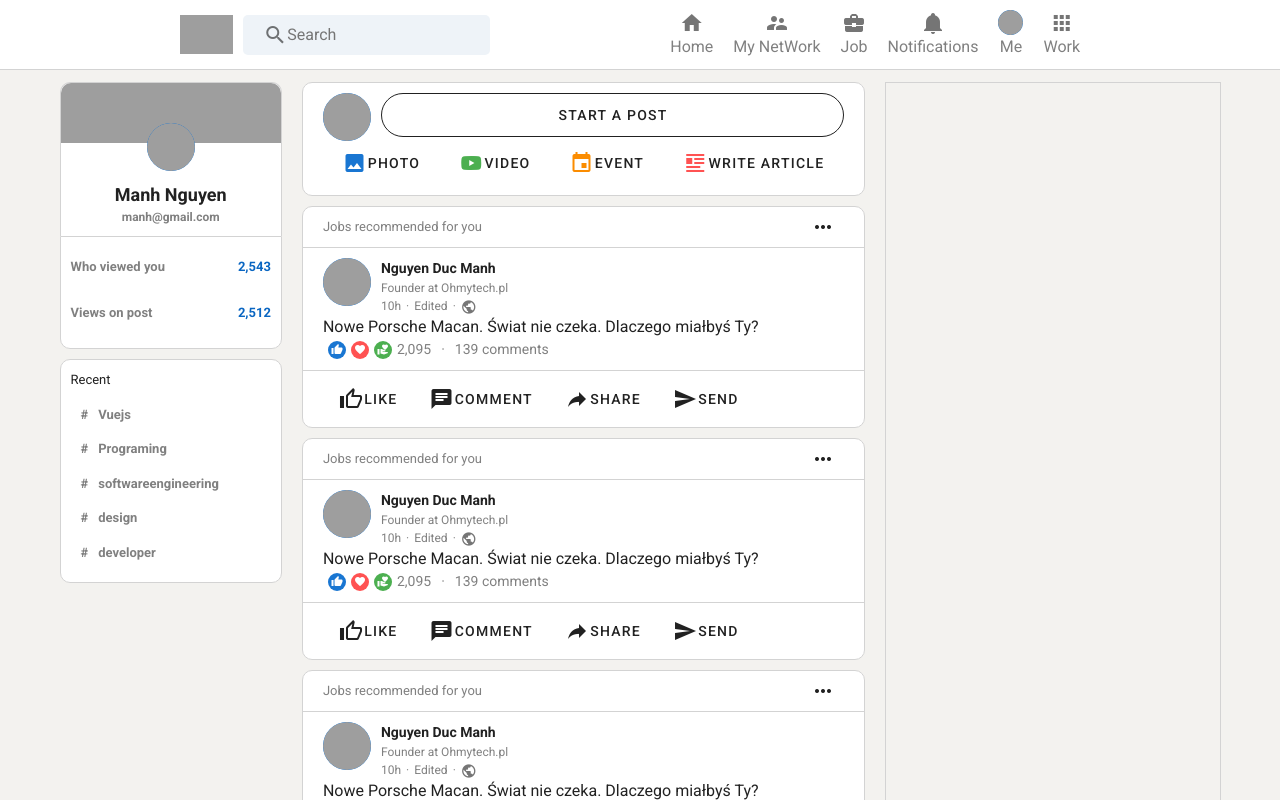
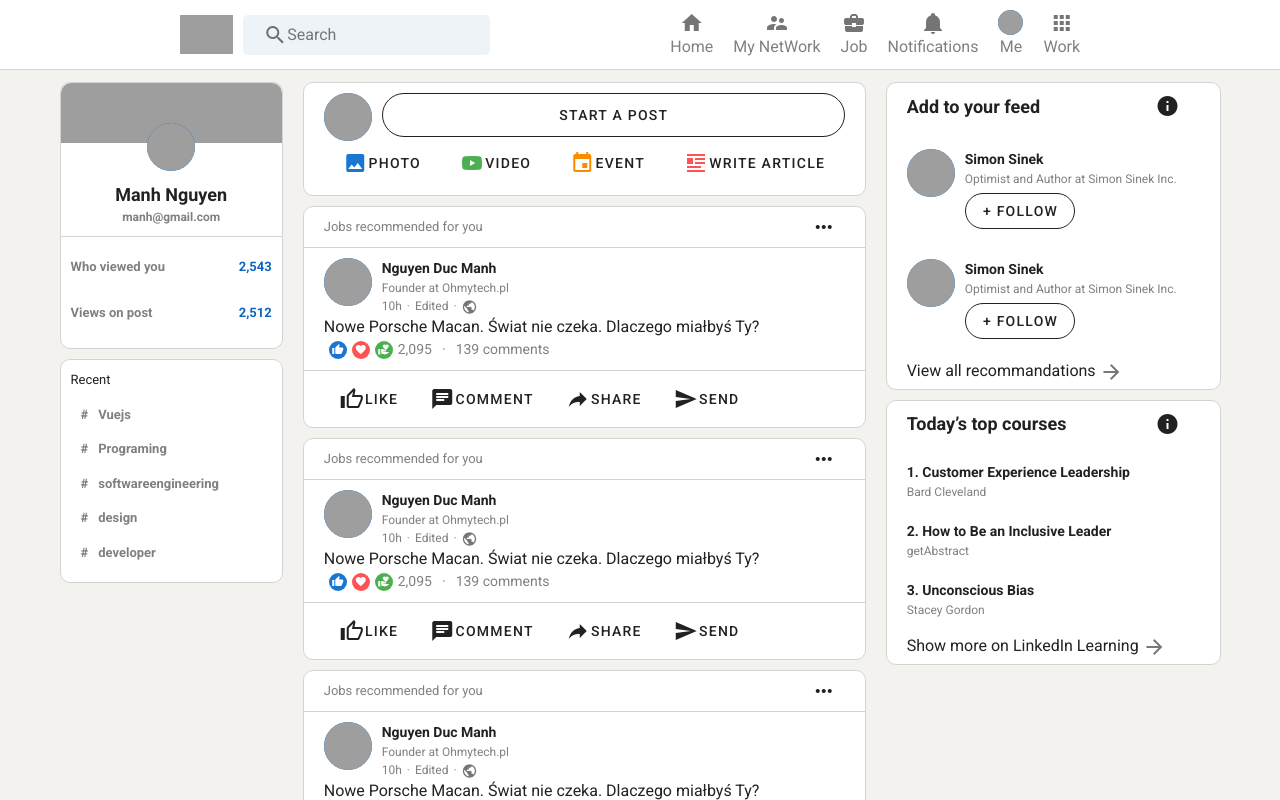
Before and after one commit to MarekNguyen/linkedin-clone, a Nuxt app: page / in a window 1280 px wide. Shown: the top 800 px of the page. Built offline with nearby package versions, Linux system fonts and the light colour scheme; grey boxes are pictures that could not be loaded.

Commit message:
widget done

```diff
--- a/components/Body/Widget.vue
+++ b/components/Body/Widget.vue
@@ -1,13 +1,36 @@
 <template>
-    <div class="app__widget" :style="{ flex: flexPoint }"></div>
+    <div class="app__widget" :style="{ flex: flexPoint }">
+        <BodyWidgetSuggestion>
+            <template v-slot:header> Add to your feed </template>
+            <template v-slot:body>
+                <BodyWidgetUserInfo />
+                <BodyWidgetUserInfo />
+            </template>
+            <template v-slot:footer> View all recommandations </template>
+        </BodyWidgetSuggestion>
+        <BodyWidgetSuggestion>
+            <template v-slot:header> Today’s top courses </template>
+            <template v-slot:body>
+                <BodyWidgetCourseInfo>
+                    <template v-slot:courseName> 1. Customer Experience Leadership </template>
+                    <template v-slot:courseAuthor> Bard Cleveland </template>
+                </BodyWidgetCourseInfo>
+                <BodyWidgetCourseInfo>
+                    <template v-slot:courseName> 2. How to Be an Inclusive Leader </template>
+                    <template v-slot:courseAuthor> getAbstract </template>
+                </BodyWidgetCourseInfo>
+                <BodyWidgetCourseInfo>
+                    <template v-slot:courseName> 3. Unconscious Bias </template>
+                    <template v-slot:courseAuthor> Stacey Gordon </template>
+                </BodyWidgetCourseInfo>
+            </template>
+            <template v-slot:footer> Show more on LinkedIn Learning </template>
+        </BodyWidgetSuggestion>
+    </div>
 </template>
 <script>
 export default {
     props: ["flexPoint"],
 };
 </script>
-<style scoped>
-.app__widget {
-    border: 1px solid lightgray;
-}
-</style>
+<style scoped></style>
--- /dev/null
+++ b/components/Body/Widget/CourseInfo.vue
@@ -0,0 +1,31 @@
+<template>
+    <div class="widget__course">
+        <div class="course__name">
+            <slot name="courseName"> </slot>
+        </div>
+        <div class="course__author">
+            <slot name="courseAuthor"> </slot>
+        </div>
+    </div>
+</template>
+<style scoped>
+.widget__course {
+    margin-bottom: 10px;
+    padding: 5px 20px;
+}
+
+.widget__course:hover {
+    background-color: whitesmoke;
+}
+
+.course__name {
+    font-weight: bolder;
+    font-size: 14px;
+}
+
+.course__author {
+    font-size: 12px;
+    font-weight: 400;
+    color: gray;
+}
+</style>
--- /dev/null
+++ b/components/Body/Widget/Suggestion.vue
@@ -0,0 +1,47 @@
+<template>
+    <div class="app__widget__suggestion">
+        <div class="suggestion__header">
+            <div>
+                <slot name="header"> </slot>
+            </div>
+            <v-btn text rounded>
+                <v-icon>mdi-information</v-icon>
+            </v-btn>
+        </div>
+        <div class="suggestion__body">
+            <slot name="body"> </slot>
+        </div>
+        <div class="suggesstion__footer">
+            <slot name="footer"> </slot>
+            <v-icon>mdi-arrow-right</v-icon>
+        </div>
+    </div>
+</template>
+<style scoped>
+.app__widget__suggestion {
+    background-color: white;
+    border-radius: 10px;
+    border: 1px solid lightgray;
+    margin-bottom: 10px;
+}
+
+.suggestion__header {
+    font-weight: 600;
+    font-size: 18px;
+    margin-bottom: 10px;
+    display: flex;
+    justify-content: space-between;
+    align-items: center;
+    padding: 5px 20px;
+}
+
+.suggesstion__footer {
+    border-radius: 5px;
+    margin: 5px 20px;
+}
+
+.suggesstion__footer:hover {
+    background-color: whitesmoke;
+    cursor: pointer;
+}
+</style>
--- /dev/null
+++ b/components/Body/Widget/UserInfo.vue
@@ -0,0 +1,40 @@
+<template>
+    <div class="suggestion__userinfo">
+        <v-avatar color="primary" style="margin-right: 10px">
+            <img src="https://cdn.vuetifyjs.com/images/john.jpg" alt="John" />
+        </v-avatar>
+        <div class="userinfo">
+            <div class="userinfo__name">Simon Sinek</div>
+            <div class="userinfo__title">Optimist and Author at Simon Sinek Inc.</div>
+            <v-btn class="userinfo__button" outlined rounded> + Follow</v-btn>
+        </div>
+    </div>
+</template>
+<style scoped>
+.suggestion__userinfo {
+    display: flex;
+    margin-bottom: 10px;
+    padding: 10px 20px;
+}
+
+.userinfo__name {
+    font-weight: bolder;
+    font-size: 14px;
+}
+
+.userinfo__name:hover {
+    color: #006097;
+    text-decoration: underline;
+    cursor: pointer;
+}
+
+.userinfo__title {
+    font-size: 12px;
+    font-weight: 400;
+    color: gray;
+}
+
+.userinfo__button {
+    margin-top: 5px;
+}
+</style>
```
